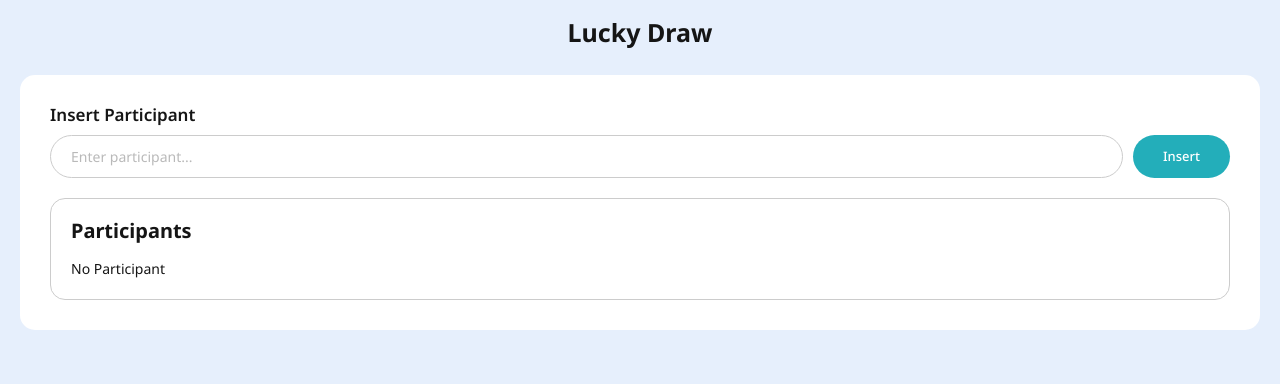
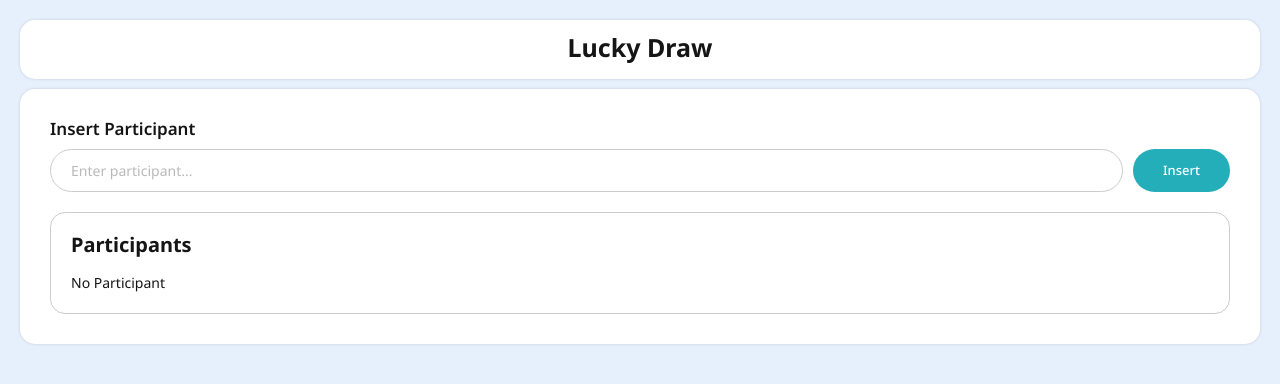
Before and after one commit to en-qian/lucky-draw, a React (Create React App) app: page / in a window 1280 px wide. Shown: the top 384 px of the page. Built offline with nearby package versions, Linux system fonts and the light colour scheme.

Commit message:
Update styles

```diff
--- a/src/styles/lucky-draw.scss
+++ b/src/styles/lucky-draw.scss
@@ -10,13 +10,17 @@ html {
   line-height: var(--h1-line-height);
   text-align: center;
   margin: 0;
+  padding: 15px 0 19px;
+  background-color: var(--white);
+  box-shadow: var(--boxShadow);
+  border-radius: 15px;
 }
 
 .lucky-draw-wrapper {
-  margin-top: 30px;
+  margin-top: 10px;
   padding: 30px;
   background-color: var(--white);
-  box-shadow: var(--box-shadow);
+  box-shadow: var(--boxShadow);
   border-radius: 15px;
 }
 
@@ -286,9 +290,10 @@ html {
 }
 
 @media (max-width: $mobileWidth) {
-  .lucky-draw-wrapper {
-    margin-top: 20px;
+  .lucky-draw-wrapper,
+  .lucky-draw h1 {
     padding: 20px;
+    border-radius: 10px;
   }
 
   .insert-form {
```
